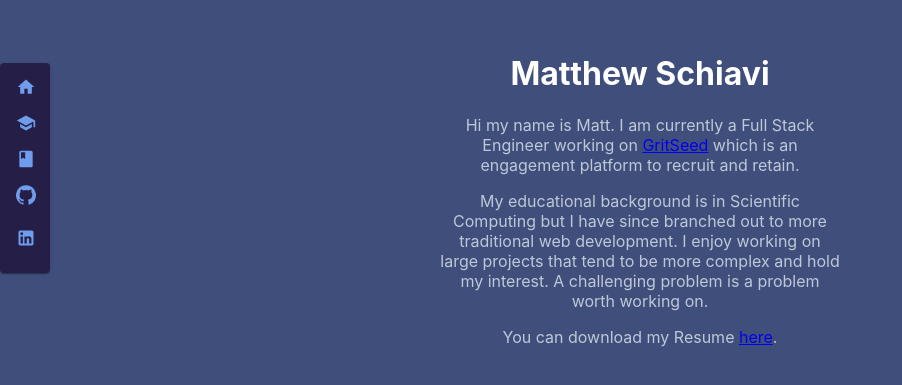
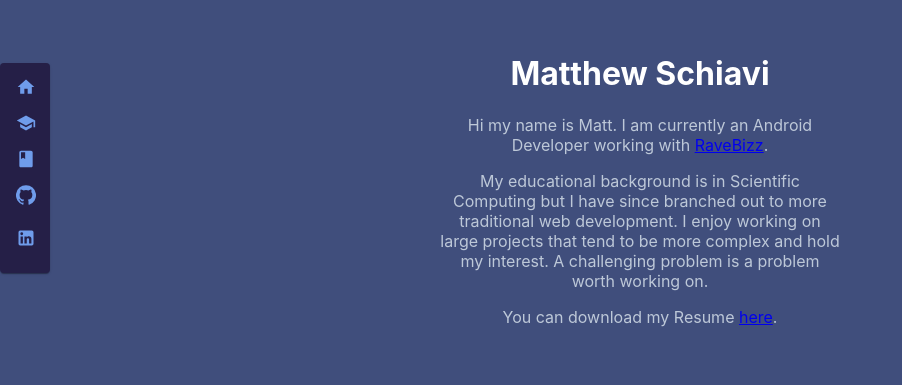
Before and after one commit to MSchiavi/personal_website, a React (Create React App) app: page / in a window 1280 px wide. Shown: the part 177-562 px from the top of the page, without its empty margins (0-902 px from the left). Built offline with nearby package versions, Linux system fonts and the light colour scheme.

Commit message:
updated work location in home

```diff
--- a/src/views/home/Home.tsx
+++ b/src/views/home/Home.tsx
@@ -8,8 +8,11 @@ function Home() {
     <h1 style={{ color:'white' }}>
       Matthew Schiavi
     </h1>
+    {/* <p className="homeP" id="info">
+      Hi my name is Matt. I am currently a Full Stack Engineer working on <a href="http://www.gritseed.com/">GritSeed</a> which is an engagement platform to recruit and retain.
+    </p> */}
     <p className="homeP" id="info">
-      Hi my name is Matt. I am currently a Full Stack Engineer working on <a href="http://www.gritseed.com/">GritSeed</a> which is an engagement platform to recruit and retain.
+      Hi my name is Matt. I am currently an Android Developer working with <a href="https://www.ravebizz.com/">RaveBizz</a>.
     </p>
     <p className="homeP">
         My educational background is in Scientific Computing but I have since branched out to more traditional web development. I enjoy working on large projects that tend to be more complex and hold my interest. A challenging problem is a problem worth working on.
```
Also changed, not shown: 1 other file (tests, documents, lock files or other folders).
